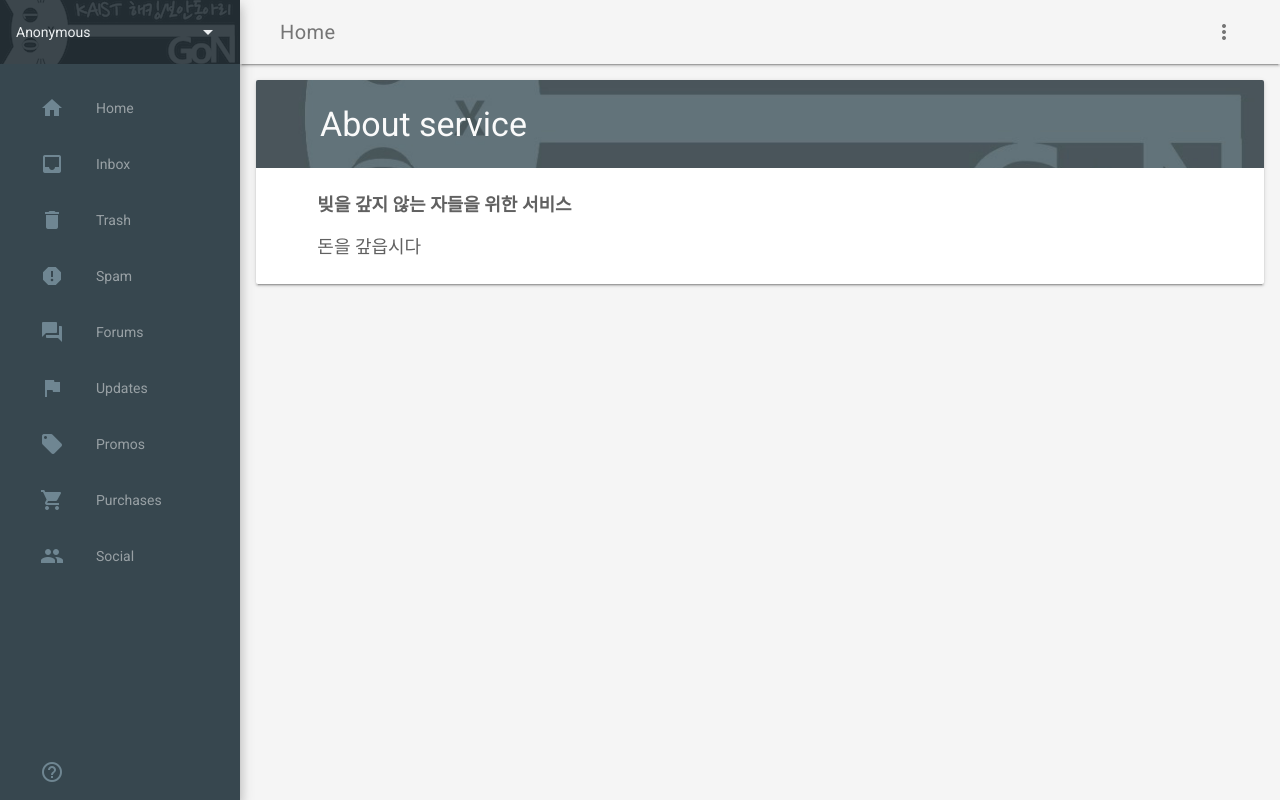
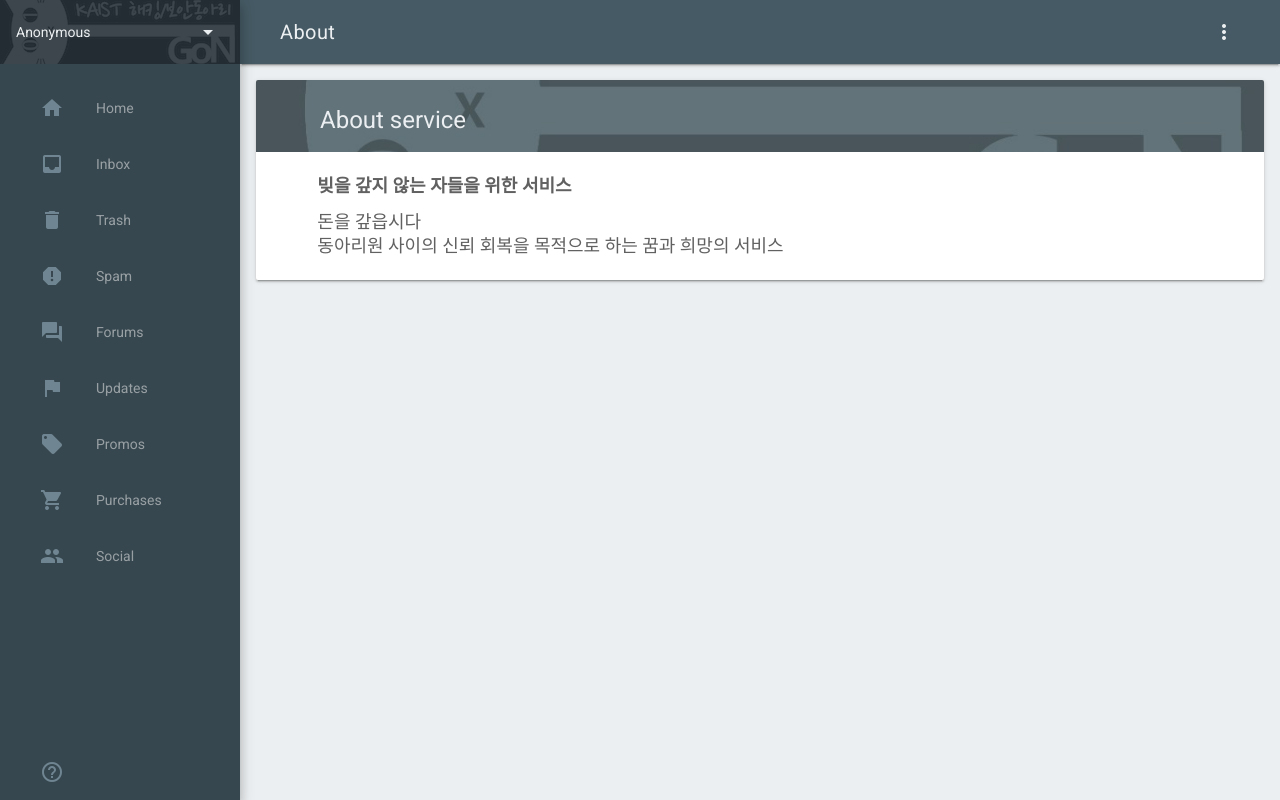
Before and after one commit to piixeltree/gon-money, a Flask app: page /about in a window 1280 px wide. Run offline with Flask 2, Linux system fonts and the light colour scheme.

Commit message:
Change color of the header, background with blue-grey theme

```diff
--- a/server.py
+++ b/server.py
@@ -11,7 +11,7 @@ def root(name=None):
 
 @app.route('/about')
 def about():
-    return render_template('about.html.j2')
+    return render_template('about.html.j2', title='About')
 
 if __name__ == '__main__':
     app.run(host='0.0.0.0', port=4000)
--- a/static/css/styles.css
+++ b/static/css/styles.css
@@ -287,6 +287,6 @@ _:-ms-input-placeholder, :root .demo-graph {
   display: inline-block;
   text-align: left;
   width: inherit;
-  margin: 9px auto;
+  margin: 6px auto;
   font-size: 18px;
 }
--- a/templates/about.html.j2
+++ b/templates/about.html.j2
@@ -6,15 +6,15 @@
   <div class="demo-layout mdl-layout mdl-js-layout mdl-layout--fixed-drawer mdl-layout--fixed-header">
   {% include 'header.html.j2' %}
   {% include 'drawer.html.j2' %}
-  <main class="mdl-layout__content mdl-color--grey-100">
+  <main class="mdl-layout__content mdl-color--blue-grey-50">
     <div class="mdl-grid demo-content">
       <div class="mdl-card mdl-shadow--2dp mdl-cell mdl-cell--12-col">
-        <div class="mdl-card__media mdl-color-text--grey-50 about-card-header">
-          <h3>About service</h3>
+        <div class="mdl-card__media mdl-color-text--blue-grey-50 about-card-header">
+          <h4>About service</h4>
         </div>
         <div class="mdl-color-text--grey-700 mdl-card__supporting-text">
           <p><b>빚을 갚지 않는 자들을 위한 서비스</b></p>
-          <p>돈을 갚읍시다</p>
+          <p>돈을 갚읍시다<br>동아리원 사이의 신뢰 회복을 목적으로 하는 꿈과 희망의 서비스</p>
         </div>
       </div>
     </div>
--- a/templates/header.html.j2
+++ b/templates/header.html.j2
@@ -1,6 +1,6 @@
-<header class="demo-header mdl-layout__header mdl-color--grey-100 mdl-color-text--grey-600">
+<header class="demo-header mdl-layout__header mdl-color--blue-grey-700 mdl-color-text--blue-grey-50">
   <div class="mdl-layout__header-row">
-    <span class="mdl-layout-title">Home</span>
+    <span class="mdl-layout-title">{% if title -%} {{ title }} {%- else -%} Home {%- endif %}</span>
     <div class="mdl-layout-spacer"></div>
     <!--
     <div class="mdl-textfield mdl-js-textfield mdl-textfield--expandable">
--- a/templates/index.html.j2
+++ b/templates/index.html.j2
@@ -23,7 +23,7 @@
   <div class="demo-layout mdl-layout mdl-js-layout mdl-layout--fixed-drawer mdl-layout--fixed-header">
     {% include 'header.html.j2' %}
     {% include 'drawer.html.j2' %}
-    <main class="mdl-layout__content mdl-color--grey-100">
+    <main class="mdl-layout__content mdl-color--blue-grey-50">
       <div class="mdl-grid demo-content">
         <div class="demo-charts mdl-color--white mdl-shadow--2dp mdl-cell mdl-cell--12-col mdl-grid">
           <svg fill="currentColor" width="200px" height="200px" viewBox="0 0 1 1" class="demo-chart mdl-cell mdl-cell--4-col mdl-cell--3-col-desktop">
@@ -56,7 +56,7 @@
             <div class="mdl-card__title mdl-card--expand mdl-color--teal-300">
               <h2 class="mdl-card__title-text">Updates</h2>
             </div>
-            <div class="mdl-card__supporting-text mdl-color-text--grey-600">
+            <div class="mdl-card__supporting-text mdl-color-text--blue-grey-600">
               Non dolore elit adipisicing ea reprehenderit consectetur culpa.
             </div>
             <div class="mdl-card__actions mdl-card--border">
```
